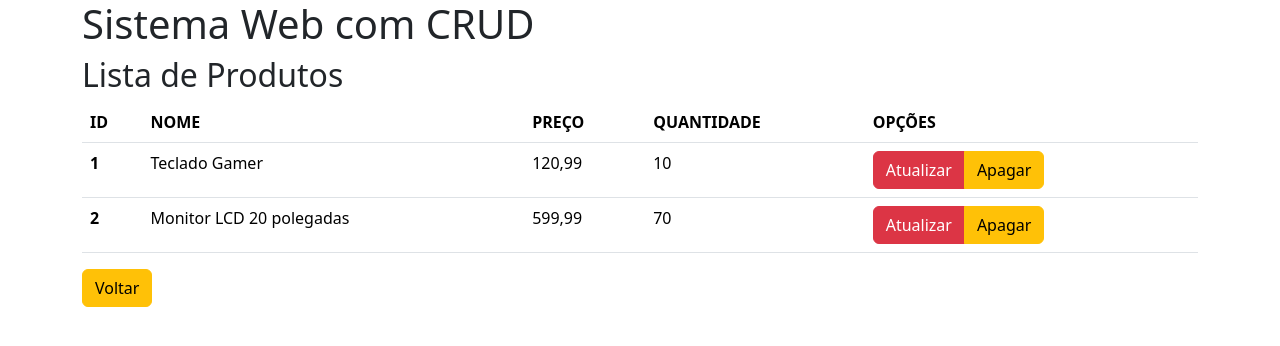
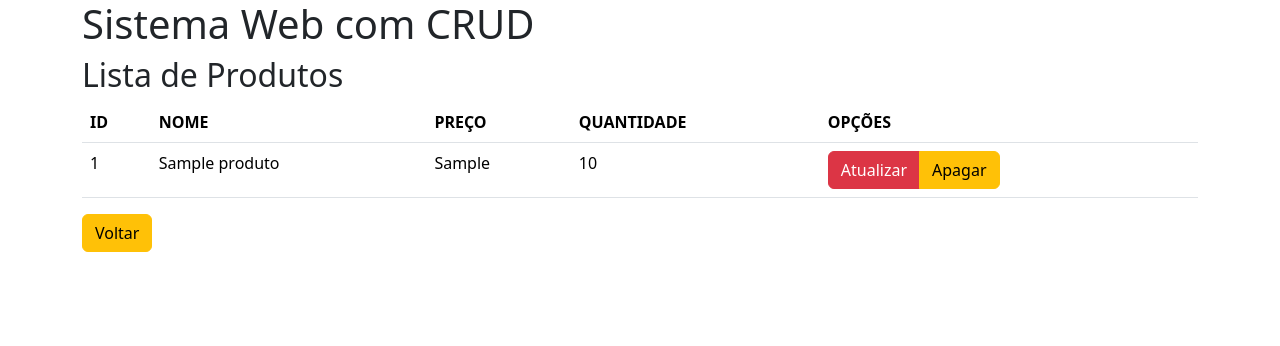
Before and after one commit to lauraaromano/Loja, a PHP site: page /listar.php in a window 1280 px wide. Shown: the top 346 px of the page. Run offline with PHP 8.4, Linux system fonts and the light colour scheme; tables that the repository leaves empty or names only in its code hold one stand-in row (values such as "Sample post").

Commit message:
conectar com banco de dados

```diff
--- /dev/null
+++ b/conexao.php
@@ -0,0 +1,15 @@
+<?php
+    $host = 'localhost';
+    $dbname = 'loja';
+    $user = 'root';
+    $pass = '';
+
+    try {
+        $pdo = new PDO("mysql:host=$host;dbname=$dbname", $user, $pass);
+        // Habilita erros do PDO
+        $pdo->setAttribute(PDO::ATTR_ERRMODE, PDO::ERRMODE_EXCEPTION);
+        // echo "Conexão bem-sucedida!";s
+    } catch (PDOException $e) {
+        echo "Erro na conexão: " . $e->getMessage();
+    }
+?>
--- a/form_cadastrar.php
+++ b/form_cadastrar.php
@@ -6,15 +6,15 @@
     <div class="container">
         <h1>Bem vindo ao 1º Sistema Web com CRUD</h1>
         <h2>Laura Romano e Evellyn Furtado</h2>
-        <form>
+        <form action="inserir.php" method="POST">
             <div class="mb-3">
                 <input type="text" class="form-control" name="produto" placeholder="Digite o nome do produto">
             </div>
             <div class="mb-3">
-                <input type="text" class="form-control" placeholder="Digite o preço do produto">
+                <input type="text" class="form-control" name="preco" placeholder="Digite o preço do produto">
             </div>
             <div class="mb-3">
-                <input type="text" class="form-control"  placeholder="Digite a quantidade do produto">
+                <input type="text" class="form-control" name="quantidade" placeholder="Digite a quantidade do produto">
             </div>
             <button type="submit" class="btn btn-primary">Cadastrar</button>
             <a href="index.php" type="button" class="btn btn-warning">Voltar</a>
--- a/listar.php
+++ b/listar.php
@@ -15,33 +15,32 @@
                         <th scope="col">PREÇO</th>
                         <th scope="col">QUANTIDADE</th>
                         <th scope="col">OPÇÕES</th>
+
                     </tr>
                 </thead>
                 <tbody>
-                    <tr>
-                        <th scope="row">1</th>
-                        <td>Teclado Gamer</td>
-                        <td>120,99</td>
-                        <td>10</td>
-                        <td>
-                            <div class="btn-group" role="group" aria-label="Basic mixed styles example">
-                                <a href="#" type="button" class="btn btn-danger">Atualizar</a>
-                                <a href="#" type="button" class="btn btn-warning">Apagar</a>
+
+                <?php
+                        require 'conexao.php';
+                        $sql = "SELECT * FROM produtos";
+                        $stmt = $pdo->query($sql);
+                        while ($produto = $stmt->fetch(PDO::FETCH_ASSOC)) {
+                            echo"<tr>";
+                            echo"<td>".$produto['id']."</td>";
+                            echo"<td>".$produto['nome']."</td>";
+                            echo"<td>".$produto['preco']."</td>";
+                            echo"<td>".$produto['quantidade']."</td>";
+                            echo"
+                            <td>
+                                <div class='btn-group' role='group' aria-label='Basic mixed styles example'>
+                                <a href='#' type='button' class='btn btn-danger'>Atualizar</a>
+                                <a href='#' type='button' class='btn btn-warning'>Apagar</a>
                             </div>
-                        </td>
-                    </tr>
-                    <tr>
-                        <th scope="row">2</th>
-                        <td>Monitor LCD 20 polegadas</td>
-                        <td>599,99</td>
-                        <td>70</td>
-                        <td>
-                            <div class="btn-group" role="group" aria-label="Basic mixed styles example">
-                                <a href="#" type="button" class="btn btn-danger">Atualizar</a>
-                                <a href="#" type="button" class="btn btn-warning">Apagar</a>
-                            </div>
-                        </td>
-                    </tr>
+                            </td>
+                            ";
+                            echo"</tr>";
+                        }
+                        ?>
                 </tbody>
             </table>
             <a href="index.php" type="button" class="btn btn-warning">Voltar</a>
```
Also changed, not shown: inserir.php (added, +20 -0 lines).
